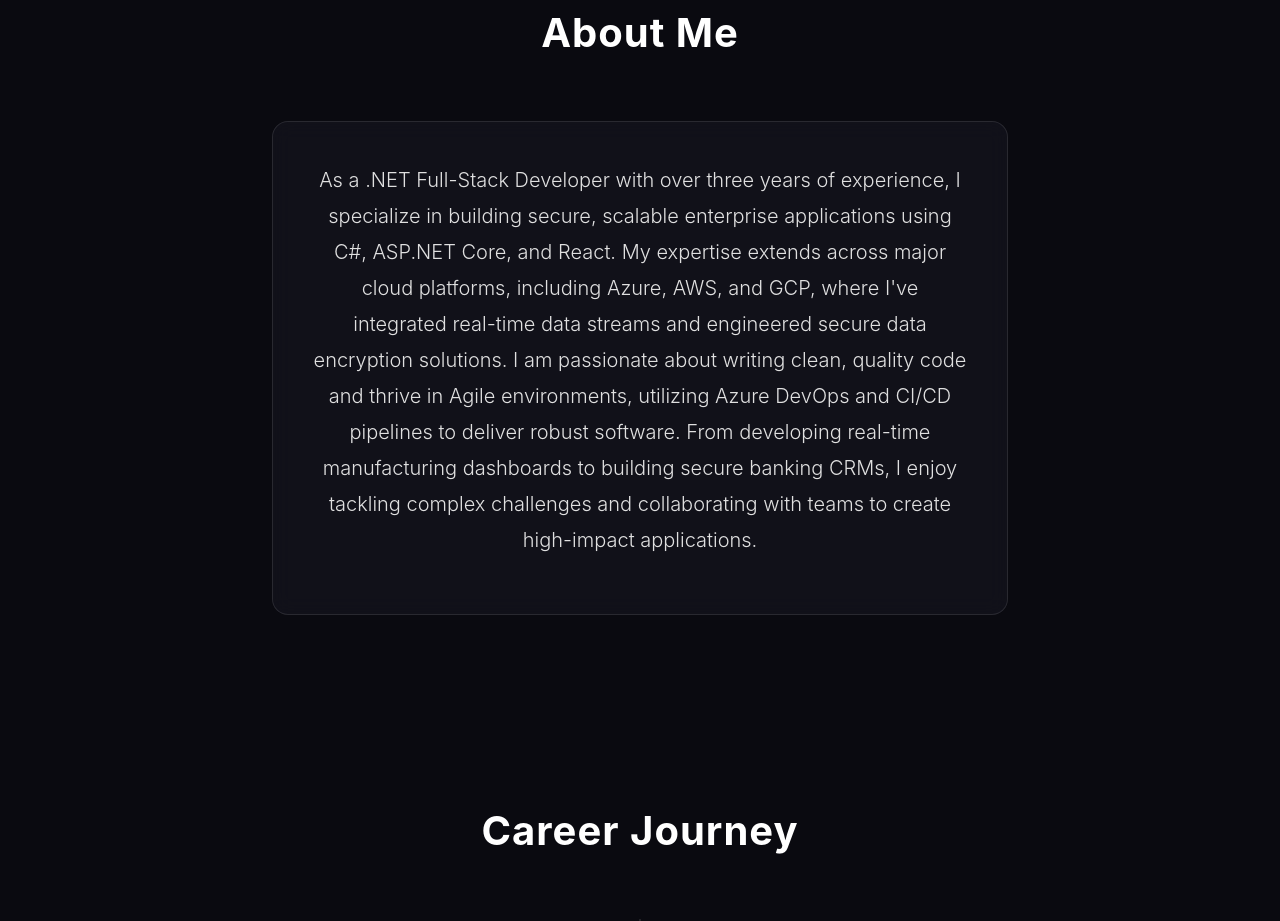
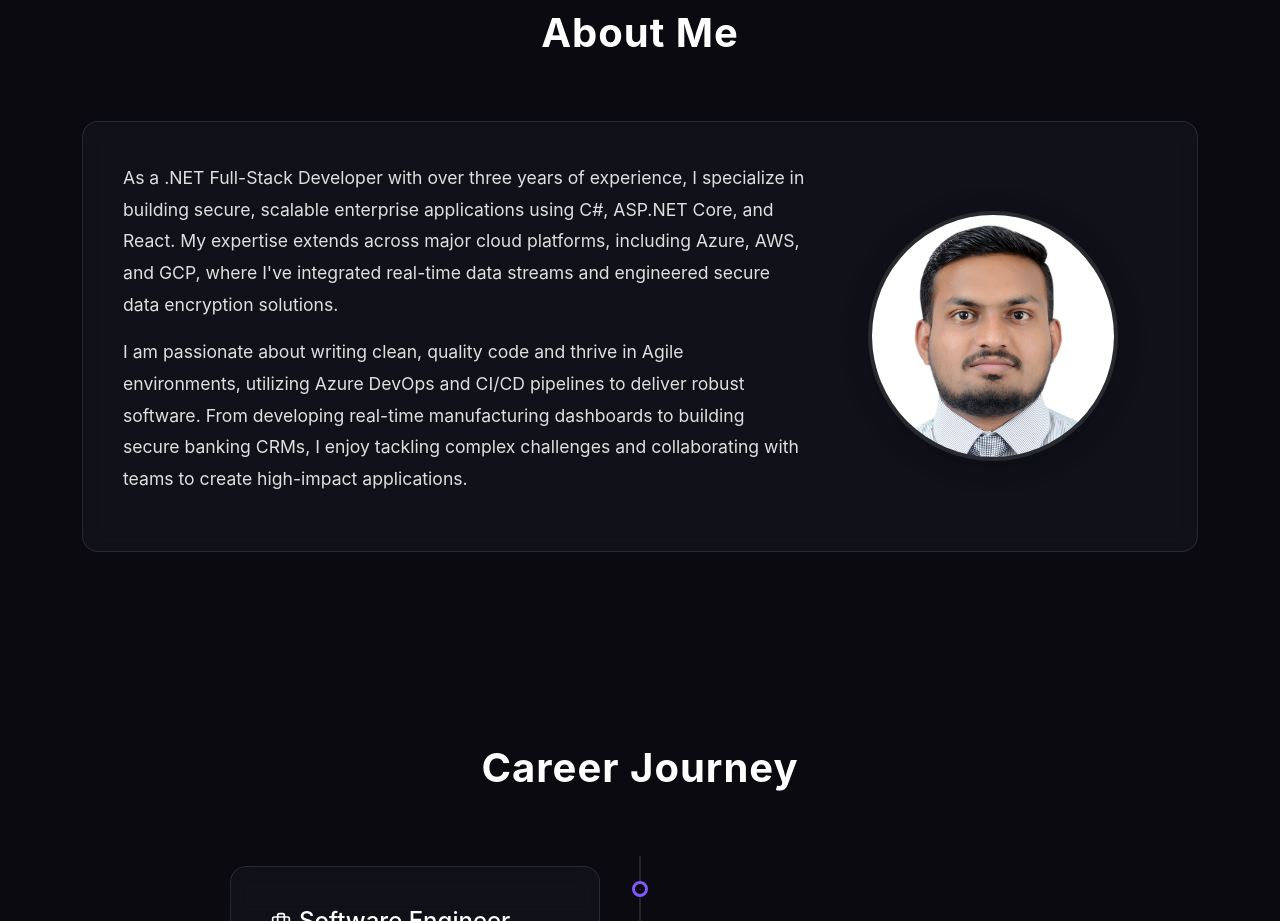
Before and after one commit to TheCoderAbhishek/my-portfolio, a React (Vite) app: page / in a window 1280 px wide. Shown: the part 800-1721 px from the top of the page. Built offline with nearby package versions, Linux system fonts and the light colour scheme; a web font is replaced by a local one.

Commit message:
Adjust design of about section by including photo with text.

```diff
--- a/src/components/About.tsx
+++ b/src/components/About.tsx
@@ -1,5 +1,5 @@
 // components/About.tsx
-import { Container, Row, Col } from "react-bootstrap";
+import { Container, Row, Col, Image } from "react-bootstrap";
 
 // Import the custom CSS for the About section
 import "../style/About.css";
@@ -9,25 +9,40 @@ function About() {
     <section id="about" className="section-container">
       <Container>
         <h2 className="section-title">About Me</h2>
-        <Row className="justify-content-center">
-          <Col md={10} lg={8}>
-            <div className="glass-panel text-center">
-              <p className="lead" style={{ lineHeight: 1.8 }}>
+        <div className="glass-panel">
+          <Row className="align-items-center">
+            {/* Text Column */}
+            <Col lg={8} className="text-center text-lg-start">
+              <p className="about-text">
                 As a .NET Full-Stack Developer with over three years of
                 experience, I specialize in building secure, scalable enterprise
                 applications using C#, ASP.NET Core, and React. My expertise
                 extends across major cloud platforms, including Azure, AWS, and
                 GCP, where I've integrated real-time data streams and engineered
-                secure data encryption solutions. I am passionate about writing
-                clean, quality code and thrive in Agile environments, utilizing
-                Azure DevOps and CI/CD pipelines to deliver robust software.
-                From developing real-time manufacturing dashboards to building
-                secure banking CRMs, I enjoy tackling complex challenges and
-                collaborating with teams to create high-impact applications.
+                secure data encryption solutions.
               </p>
-            </div>
-          </Col>
-        </Row>
+              <p className="about-text">
+                I am passionate about writing clean, quality code and thrive in
+                Agile environments, utilizing Azure DevOps and CI/CD pipelines
+                to deliver robust software. From developing real-time
+                manufacturing dashboards to building secure banking CRMs, I
+                enjoy tackling complex challenges and collaborating with teams
+                to create high-impact applications.
+              </p>
+            </Col>
+
+            {/* Image Column */}
+            <Col lg={4} className="d-flex justify-content-center mt-4 mt-lg-0">
+              <Image
+                src="about.jpg" // Using the same image as the Hero section
+                alt="Abhishek Patil"
+                roundedCircle
+                fluid
+                className="about-profile-image"
+              />
+            </Col>
+          </Row>
+        </div>
       </Container>
     </section>
   );
--- a/src/style/About.css
+++ b/src/style/About.css
@@ -1,49 +1,20 @@
-/* components/About.css */
-/* This file contains the styles for your futuristic About section. */
+/* style/About.css */
+/* This file contains the styles for the redesigned About section. */
 
-.about-section {
-  padding: 6rem 0;
-  /* The main page background should be set globally in App.css */
-  position: relative;
-}
-
-/* The "holographic" panel containing the text */
-.about-panel {
-  /* Semi-transparent background with a subtle dark-blue tint */
-  background: rgba(19, 23, 46, 0.7);
-
-  /* Glassmorphism blur effect */
-  backdrop-filter: blur(10px);
-  -webkit-backdrop-filter: blur(10px);
-
-  padding: 3rem;
-  border-radius: 15px;
-
-  /* A subtle border that matches the neon theme */
-  border: 1px solid rgba(0, 242, 254, 0.2);
-
-  /* The glowing neon shadow effect */
-  box-shadow: 0 0 20px rgba(0, 242, 254, 0.1), 0 0 40px rgba(79, 172, 254, 0.1);
-
-  position: relative;
-}
-
-/* The section title with a consistent neon glow */
-.section-title-glow {
-  text-align: center;
-  font-size: 2.5rem;
-  font-weight: 700;
-  color: #fff;
-  text-transform: uppercase;
-  letter-spacing: 2px;
-  margin-bottom: 2rem;
-  text-shadow: 0 0 5px #00f2fe, 0 0 10px #4facfe;
-}
-
-/* Styling for the main paragraph text for readability */
 .about-text {
   font-size: 1.1rem;
   line-height: 1.8;
-  color: #d0d0d0; /* A light grey for readability on a dark background */
-  text-align: center;
+  color: #e0e0e0;
 }
+
+.about-profile-image {
+  max-width: 250px; /* Control the max size of the image */
+  border: 4px solid rgba(255, 255, 255, 0.1);
+  box-shadow: 0 4px 30px rgba(0, 0, 0, 0.2);
+  transition: transform 0.3s ease, box-shadow 0.3s ease;
+}
+
+.about-profile-image:hover {
+  transform: scale(1.05);
+  box-shadow: 0 8px 40px rgba(122, 90, 248, 0.2);
+}
```
Also changed, not shown: public/about.jpg (added).
